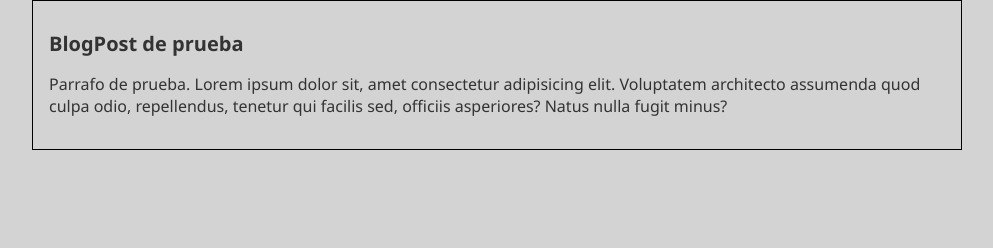
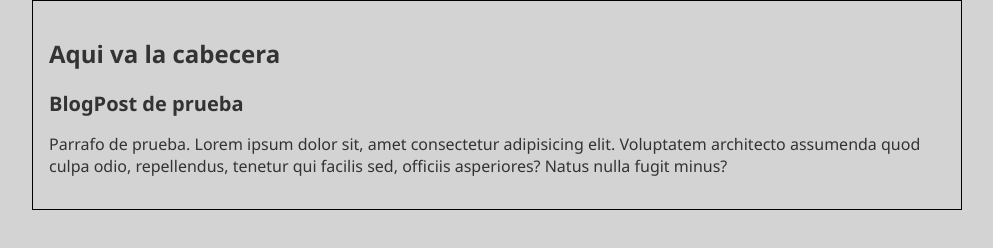
Before and after one commit to cdgutierrez456/PracticaGitProfesional, a plain HTML site: page index.html in a window 1280 px wide. Shown: the whole page, without its empty margins (143-1136 px from the left). Drawn offline with Linux system fonts and the light colour scheme.

Commit message:
Estructura inicial del header

```diff
--- a/index.html
+++ b/index.html
@@ -9,6 +9,9 @@
 </head>
 <body>
     <div id="container">
+        <div id="cabecera">
+            <h2>Aqui va la cabecera</h2>
+        </div>
         <div id="post">
             <h1>BlogPost de prueba</h1>
             <p>Parrafo de prueba. Lorem ipsum dolor sit, amet consectetur adipisicing elit. Voluptatem architecto assumenda quod culpa odio, repellendus, tenetur qui facilis sed, officiis asperiores? Natus nulla fugit minus?</p>
```
